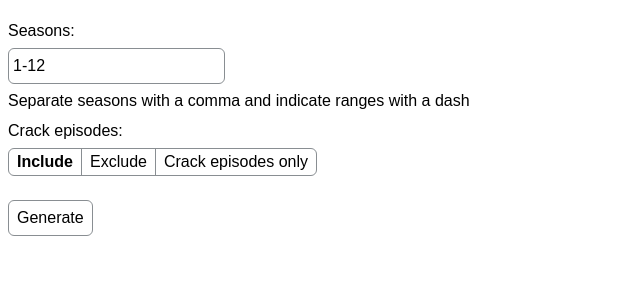
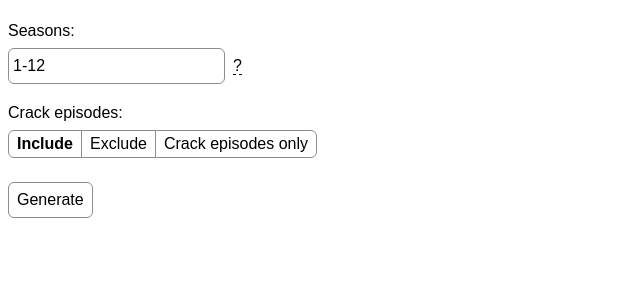
Before and after one commit to 06j07m/supernatural-roulette, a Flask app: page / in a window 1280 px wide. Shown: the part 58-358 px from the top of the page, without its empty margins (0-640 px from the left). Run offline with Flask 3, Linux system fonts and the light colour scheme; parts of the project's set-up code (start-up, migrations or seed data) failed here and were passed over.

Commit message:
add tooltip

```diff
--- a/static/style.css
+++ b/static/style.css
@@ -8,9 +8,41 @@ body, input[type=submit] {
     margin: 12px 0;
 }
 
+#tooltip {
+    position:relative;
+
+    border-bottom:1px dashed #000;
+
+    cursor: pointer;
+}
+
+#tooltip:after {
+    content: attr(data-text);
+
+    position: absolute;
+
+    width:max-content;
+
+    margin-left:8px;
+    padding: 8px;
+
+    border-radius: 6px;
+
+    background-color: #EDEFF2;
+
+    font-size: small;
+
+    display: none;
+}
+
+#tooltip:hover:after {
+    display: inline;
+}
+
 input[type=text] {
     padding: 8px 4px;
     margin: 8px 0;
+    margin-right: 8px;
     box-sizing: border-box;
 
     border: 1px solid #898E92;
--- a/templates/app.html
+++ b/templates/app.html
@@ -19,8 +19,7 @@
             <form id="controls-form" method="POST">
                 <div id="controls-form-seasons">
                     <label for="seasons">Seasons:</label><br />
-                    <input name="seasons" type="text" value="{{ inputs[0] }}" /><br />
-                    Separate seasons with a comma and indicate ranges with a dash
+                    <input name="seasons" type="text" value="{{ inputs[0] }}" /><span data-text="Separate seasons with a comma and indicate ranges with a dash" id="tooltip">?</span><br />
                 </div>
 
                 <div id="controls-form-crack">
```
